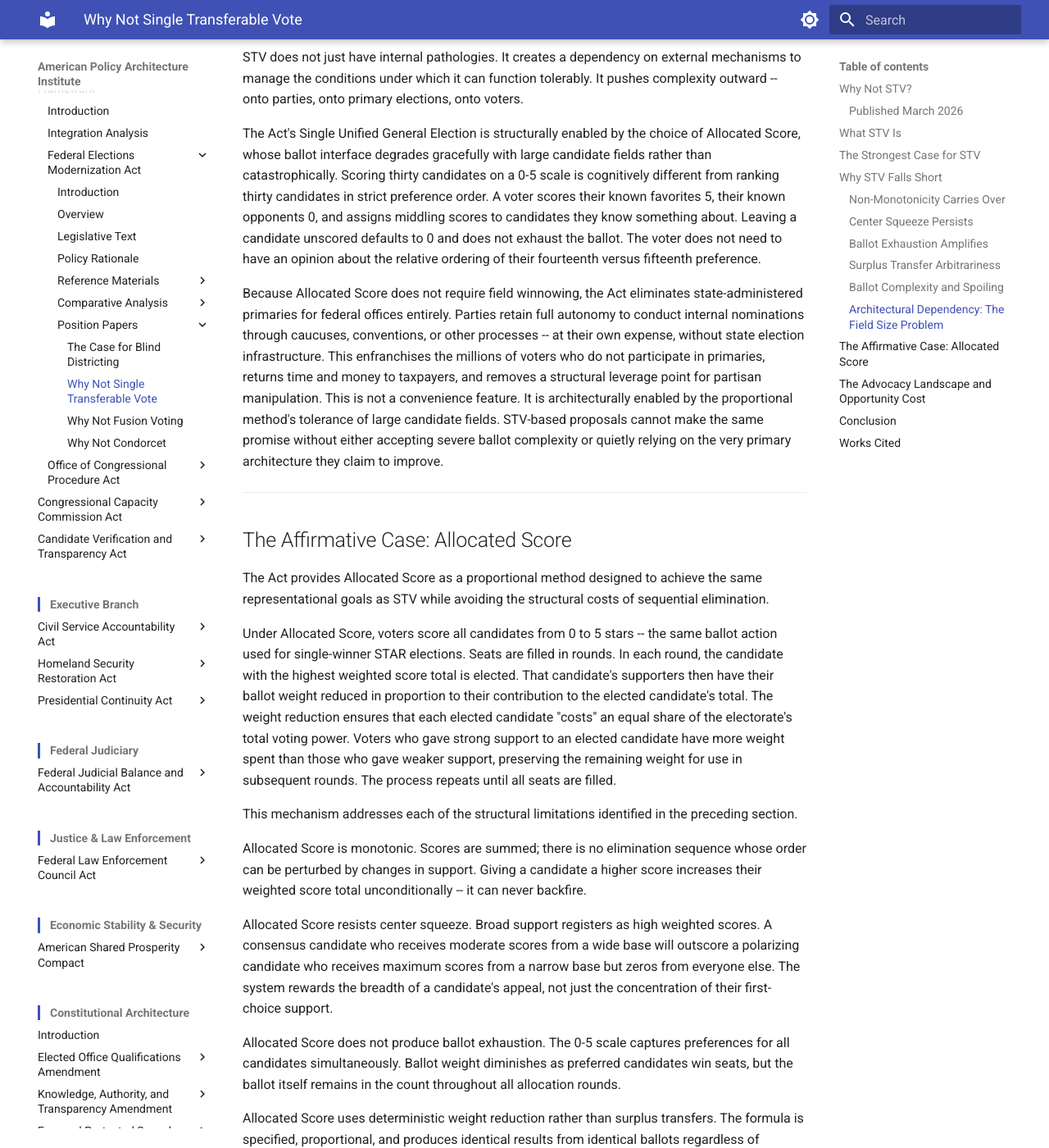
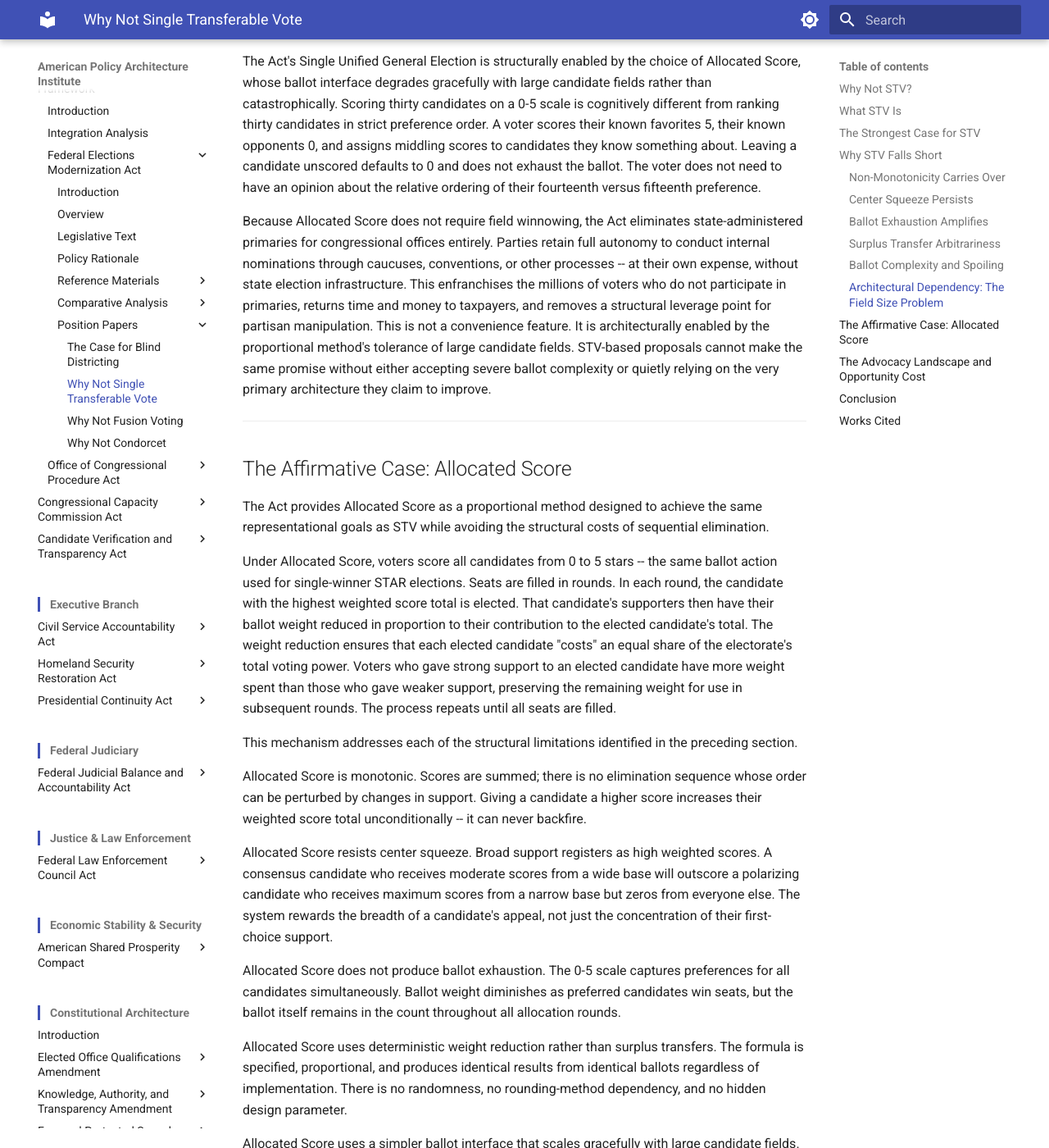
Before and after one commit to albertintech/apai, an MkDocs documentation site: the page built from docs/congress/cmf/fema/why-not-stv.md, in a window 1280 px wide and 1400 px high, scrolled down 8514 px. Shown: the whole window at 82% size. Built offline with MkDocs 1.6.1 and Material for MkDocs 9.7.7, drawn with Linux system fonts in a browser that asks for light colours; some of the changed text lies outside the part shown.

Commit message:
Update why-not-stv.md

```diff
--- a/docs/congress/cmf/fema/why-not-stv.md
+++ b/docs/congress/cmf/fema/why-not-stv.md
@@ -1,16 +1,12 @@
-# Federal Elections Modernization Act
+# Congressional Elections Modernization Act
 
 ## Why Not STV?
-
-### Published March 2026
-
-Based on Rev 5.2 of the Federal Elections Modernization Act
 
 ---
 
 Proportional representation is the most important structural reform available to American democracy. The diagnosis is shared across the reform community: winner-take-all, single-member districts distort representation, suppress political competition, and entrench a two-party system that leaves millions of voters without meaningful representation. The question is not whether to adopt proportional representation. The question is which proportional method to use.
 
-The Federal Elections Modernization Act (FEMA), hereafter referred to as "the Act," uses Allocated Score -- also called STAR Proportional Representation or STAR-PR -- for multi-member House elections. Voters score candidates from 0 to 5 stars on the same ballot used for single-winner STAR elections. Seats are filled in rounds: each round elects the highest-scoring candidate, then reduces the ballot weight of that candidate's supporters proportionally, ensuring the next round reflects the preferences of voters who are not yet fully represented.
+The Congressional Elections Modernization Act (CEMA), hereafter referred to as "the Act," uses Allocated Score -- also called STAR Proportional Representation or STAR-PR -- for multi-member House elections. Voters score candidates from 0 to 5 stars on the same ballot used for single-winner STAR elections. Seats are filled in rounds: each round elects the highest-scoring candidate, then reduces the ballot weight of that candidate's supporters proportionally, ensuring the next round reflects the preferences of voters who are not yet fully represented.
 
 The Single Transferable Vote (STV) -- now marketed in the United States as "Proportional Ranked Choice Voting" or PRCV -- is the most prominent competing proportional method and the one proposed in the Fair Representation Act (H.R. 4632), the only live federal proportional representation bill in Congress. FairVote, RepresentWomen, the League of Women Voters, the RCV Resource Center, and allied organizations have invested substantial institutional resources in positioning STV as the natural next step for the American ranked-choice voting movement.
 
@@ -128,7 +124,7 @@
 
 The Act's Single Unified General Election is structurally enabled by the choice of Allocated Score, whose ballot interface degrades gracefully with large candidate fields rather than catastrophically. Scoring thirty candidates on a 0-5 scale is cognitively different from ranking thirty candidates in strict preference order. A voter scores their known favorites 5, their known opponents 0, and assigns middling scores to candidates they know something about. Leaving a candidate unscored defaults to 0 and does not exhaust the ballot. The voter does not need to have an opinion about the relative ordering of their fourteenth versus fifteenth preference.
 
-Because Allocated Score does not require field winnowing, the Act eliminates state-administered primaries for federal offices entirely. Parties retain full autonomy to conduct internal nominations through caucuses, conventions, or other processes -- at their own expense, without state election infrastructure. This enfranchises the millions of voters who do not participate in primaries, returns time and money to taxpayers, and removes a structural leverage point for partisan manipulation. This is not a convenience feature. It is architecturally enabled by the proportional method's tolerance of large candidate fields. STV-based proposals cannot make the same promise without either accepting severe ballot complexity or quietly relying on the very primary architecture they claim to improve.
+Because Allocated Score does not require field winnowing, the Act eliminates state-administered primaries for congressional offices entirely. Parties retain full autonomy to conduct internal nominations through caucuses, conventions, or other processes -- at their own expense, without state election infrastructure. This enfranchises the millions of voters who do not participate in primaries, returns time and money to taxpayers, and removes a structural leverage point for partisan manipulation. This is not a convenience feature. It is architecturally enabled by the proportional method's tolerance of large candidate fields. STV-based proposals cannot make the same promise without either accepting severe ballot complexity or quietly relying on the very primary architecture they claim to improve.
 
 ---
 
@@ -148,9 +144,9 @@
 
 Allocated Score uses deterministic weight reduction rather than surplus transfers. The formula is specified, proportional, and produces identical results from identical ballots regardless of implementation. There is no randomness, no rounding-method dependency, and no hidden design parameter.
 
-Allocated Score uses a simpler ballot interface that scales gracefully with large candidate fields. The same 0-5 star ballot is used for single-winner STAR elections (President, Senate) and multi-winner Allocated Score elections (House). Voters learn one ballot action for all federal contests. The error surface is narrower than the ranked ballot grid, and the absence of a rank-ordering constraint means there is no ballot exhaustion from incomplete expression.
+Allocated Score uses a simpler ballot interface that scales gracefully with large candidate fields. The same 0-5 star ballot is used for single-winner STAR elections (Senate) and multi-winner Allocated Score elections (House). Voters learn one ballot action for all congressional contests. The error surface is narrower than the ranked ballot grid, and the absence of a rank-ordering constraint means there is no ballot exhaustion from incomplete expression.
 
-And because the ballot interface tolerates large fields without degrading, the Act's Single Unified General Election eliminates state-administered primaries for federal offices entirely -- placing all qualified candidates directly on the November ballot and removing a structural leverage point that STV-based proposals must either preserve or replace.
+And because the ballot interface tolerates large fields without degrading, the Act's Single Unified General Election eliminates state-administered primaries for congressional offices entirely -- placing all qualified candidates directly on the November ballot and removing a structural leverage point that STV-based proposals must either preserve or replace.
 
 The tradeoff must be acknowledged honestly. Allocated Score has no century-long track record in national government elections. Ireland has used STV since 1921; no country has used Allocated Score for a parliamentary election. This is a legitimate concern that deserves transparency, not dismissal.
 
@@ -184,7 +180,7 @@
 
 But "tolerably" is not the correct standard when structural alternatives exist that achieve the same proportional goals without the elimination engine's pathologies. STV's sequential elimination produces non-monotonicity, enables center squeeze, generates incentive distributions more lopsided than any single-winner method studied, and creates surplus transfer arbitrariness that can change election outcomes through hidden design parameters. Its ranked ballot interface degrades under the large candidate fields that multi-member districts naturally attract, amplifying ballot exhaustion, spoiled ballot rates, and demographic disparities in error rates. And it creates an architectural dependency on primary elections or party nomination discipline to manage candidate field size -- pushing complexity outward onto surrounding institutions rather than resolving it internally.
 
-The Act selected Allocated Score because it produces proportional representation that is monotonic, resistant to center squeeze, free of ballot exhaustion and surplus transfer arbitrariness, and administratively simpler -- while using the same ballot format as single-winner STAR voting for a consistent voter experience across all federal elections. And because Allocated Score tolerates large candidate fields gracefully, it enables the Single Unified General Election -- eliminating the primary system entirely rather than depending on it.
+The Act selected Allocated Score because it produces proportional representation that is monotonic, resistant to center squeeze, free of ballot exhaustion and surplus transfer arbitrariness, and administratively simpler -- while using the same ballot format as single-winner STAR voting for a consistent voter experience across all congressional elections. And because Allocated Score tolerates large candidate fields gracefully, it enables the Single Unified General Election -- eliminating the primary system entirely rather than depending on it.
 
 The question is not whether STV is better than plurality. It is. The question is whether STV is the best available proportional method given what we now know about electoral system design. The evidence presented in this paper argues that it is not.
 
@@ -216,7 +212,7 @@
 
 Pettigrew, Stephen, and Dylan Radley. "Ballot Marking Errors in Ranked Choice Voting." Working Paper, 2024.
 
-Ramos, Albert E. *Federal Elections Modernization Act, Rev 5.2*. The American Policy Architecture Institute, February 2026.
+Ramos, Albert E. *Congressional Elections Modernization Act, Rev 5.2*. The American Policy Architecture Institute, February 2026.
 
 United States Congress. *Fair Representation Act*. H.R. 4632, 119th Congress, 1st Session. Introduced July 23, 2025.
 
@@ -227,13 +223,22 @@
 <!--
 ## Revision History
 
-**Revision 1.1** (Current)
+**Revision 5.6** (Current)
+- Aligned with Rev 5.6 of the CEMA legislative text
+- Renamed from "Federal Elections Modernization Act (FEMA)" to "Congressional Elections Modernization Act (CEMA)"; all references, defined terms, and download paths updated throughout; no substantive policy changes
+- Presidential scope narrowing: removed "President" from "President, Senate" STAR applicability list in ballot interface comparison
+- Scope narrowing: "federal offices" → "congressional offices" (primary elimination, two instances); "all federal contests" → "all congressional contests" (ballot interface paragraph); "all federal elections" → "all congressional elections" (conclusion)
+- Presidential references retained in analytical context: "single-winner presidential elections" in Irish STV/IRV analysis (line 27, describes foreign constitutional practice); "2020 presidential delegate elections" (line 159, factual historical reference to Oregon Democratic Party)
+- No FCAO, Title, or Section references to update (none present)
+- DPS 3.1 formatting compliance: removed "Published March 2026" and "Based on Rev 5.2" header metadata; removed "Last revised April 2026" footer line
+
+**Revision 1.1**
 - DPS 2.8 compliance pass: migrated download link path from electoral/cmf/fema/ to congress/cmf/fema/; added 📥 prefix and ⬇ parenthetical emojis per DPS Rev 2.8 Section 1.9; added "Last revised April 2026" line per DPS Rev 2.5 Section 1.3
 - Restructured header per DPS Rev 2.8 Section 1.2 Supporting Document format: H1 changed from paper title to proposal name; paper title moved to H2; descriptive subtitle retired (framing preserved in opening paragraphs)
 
 **Revision 1.0**
 - Initial publication
-- Evaluates STV/PRCV against Allocated Score as proportional method for the Federal Elections Modernization Act
+- Evaluates STV/PRCV against Allocated Score as proportional method for the Congressional Elections Modernization Act
 - Draws on Ogren 2024 (Candidate Incentive Distributions), Graham-Squire and McCune 2023 (empirical RCV pathology catalog), Gallagher 2013 (Irish PR-STV monotonicity), Burnett and Kogan 2015 (ballot exhaustion), Pettigrew and Radley 2024 (ballot marking errors), Cormack 2023/2026 (RCV ballot error analysis), Neely and McDaniel 2015 (demographic error disparities), Wolk Quinn and Ogren 2023 (STAR voting simulations), Equal Vote Coalition proportional representation and voting methods analyses, and the Fair Representation Act (H.R. 4632) legislative text
 - Identifies six structural pathologies carried over or amplified from IRV to STV: non-monotonicity, center squeeze, ballot exhaustion, surplus transfer arbitrariness, ballot complexity, and architectural dependency on primary elections for field size management
 - Classified as Position Paper per APAI Document Production Standards Rev 2.3
@@ -241,9 +246,7 @@
 
 *Revision history available in the raw file.*
 
-> 📥 [Download this document](https://github.com/albertintech/apai/blob/main/docs/congress/cmf/fema/why-not-stv.md) (opens on GitHub -- click the ⬇ download button)
-
-*Last revised April 2026*
+> 📥 [Download this document](https://github.com/albertintech/apai/blob/main/docs/congress/cmf/cema/why-not-stv.md) (opens on GitHub -- click the ⬇ download button)
 
 ---
 
```
